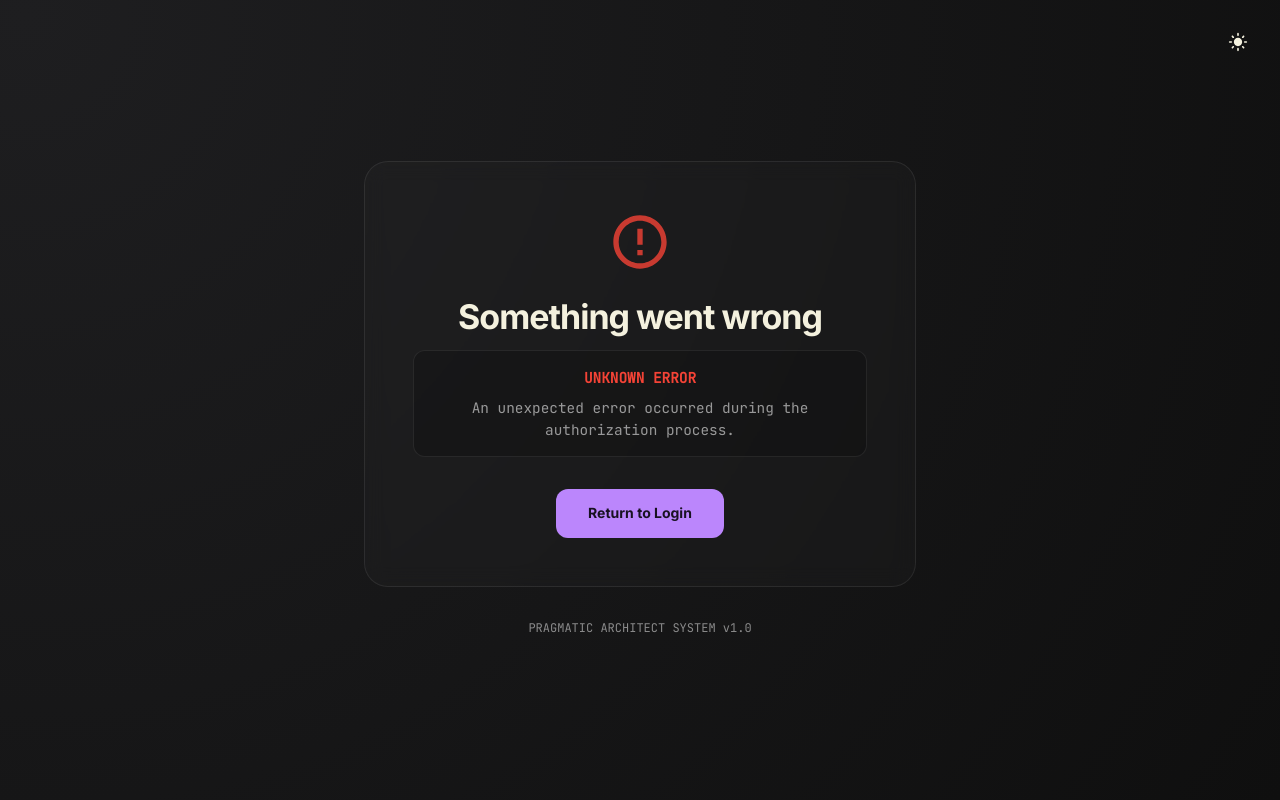
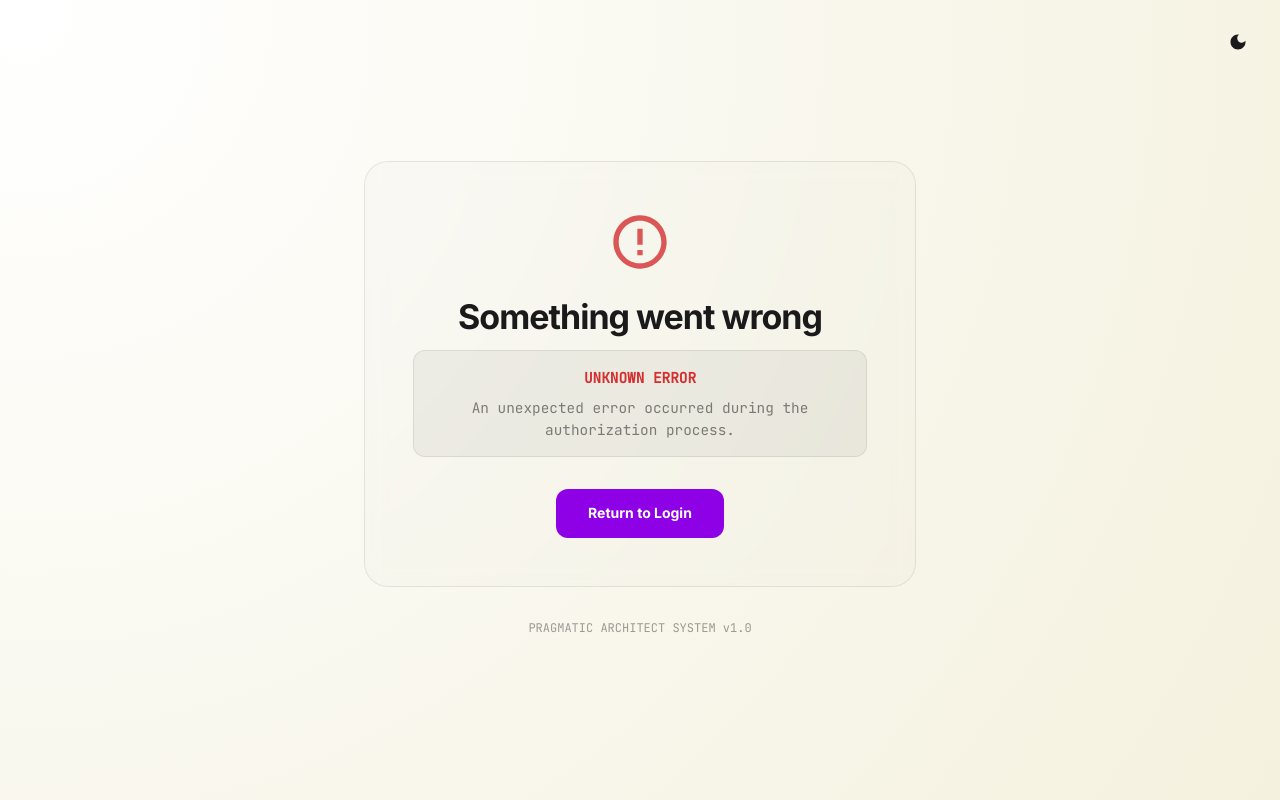
Before and after one commit to adolf94/ar-oauth2, a React (Vite) app in the folder frontend/: page /error in a window 1280 px wide. Built offline with nearby package versions, Linux system fonts and the light colour scheme.

Commit message:
added theme mode

```diff
--- a/frontend/src/components/ThemeContext.tsx
+++ b/frontend/src/components/ThemeContext.tsx
@@ -1,4 +1,4 @@
-import { createContext, useContext, useState, useMemo, type ReactNode } from 'react';
+import { createContext, useContext, useState, useMemo, useEffect, type ReactNode } from 'react';
 import { ThemeProvider, createTheme } from '@mui/material/styles';
 import CssBaseline from '@mui/material/CssBaseline';
 
@@ -19,14 +19,57 @@ export const useThemeControl = () => {
 
 export const ThemeControlProvider = ({ children }: { children: ReactNode }) => {
   const [mode, setMode] = useState<ThemeMode>(() => {
+    if (typeof window === 'undefined') return 'light';
+
+    // 1. Check Query Params (highest priority)
+    const params = new URLSearchParams(window.location.search);
+    const themeParam = params.get('theme');
+    if (themeParam === 'light' || themeParam === 'dark') {
+        // Store in sessionStorage to persist in that session
+        sessionStorage.setItem('theme-session', themeParam);
+        return themeParam as ThemeMode;
+    }
+
+    // 2. Check SessionStorage (previously set from query param)
+    const sessionSaved = sessionStorage.getItem('theme-session');
+    if (sessionSaved === 'light' || sessionSaved === 'dark') {
+        return sessionSaved as ThemeMode;
+    }
+
+    // 3. Check LocalStorage (persistent preference from manual toggle)
     const saved = localStorage.getItem('theme-mode');
-    return (saved as ThemeMode) || 'dark';
+    if (saved === 'light' || saved === 'dark') {
+        return saved as ThemeMode;
+    }
+
+    // 4. Check Browser Current Setting (fallback)
+    if (window.matchMedia && window.matchMedia('(prefers-color-scheme: dark)').matches) {
+      return 'dark';
+    }
+
+    return 'light'; // Final fallback to light mode
   });
+
+  useEffect(() => {
+    // Listen for system preference changes if no manual override or session storage exists
+    const mediaQuery = window.matchMedia('(prefers-color-scheme: dark)');
+    const handleSystemThemeChange = (e: MediaQueryListEvent) => {
+      if (!localStorage.getItem('theme-mode') && !sessionStorage.getItem('theme-session')) {
+        setMode(e.matches ? 'dark' : 'light');
+      }
+    };
+
+    mediaQuery.addEventListener('change', handleSystemThemeChange);
+    return () => mediaQuery.removeEventListener('change', handleSystemThemeChange);
+  }, []);
 
   const toggleTheme = () => {
     setMode((prev) => {
       const next = prev === 'light' ? 'dark' : 'light';
+      // Manual toggle persists in localStorage
       localStorage.setItem('theme-mode', next);
+      // Clear session storage so manual toggle takes priority over old query param
+      sessionStorage.removeItem('theme-session');
       return next;
     });
   };
```
